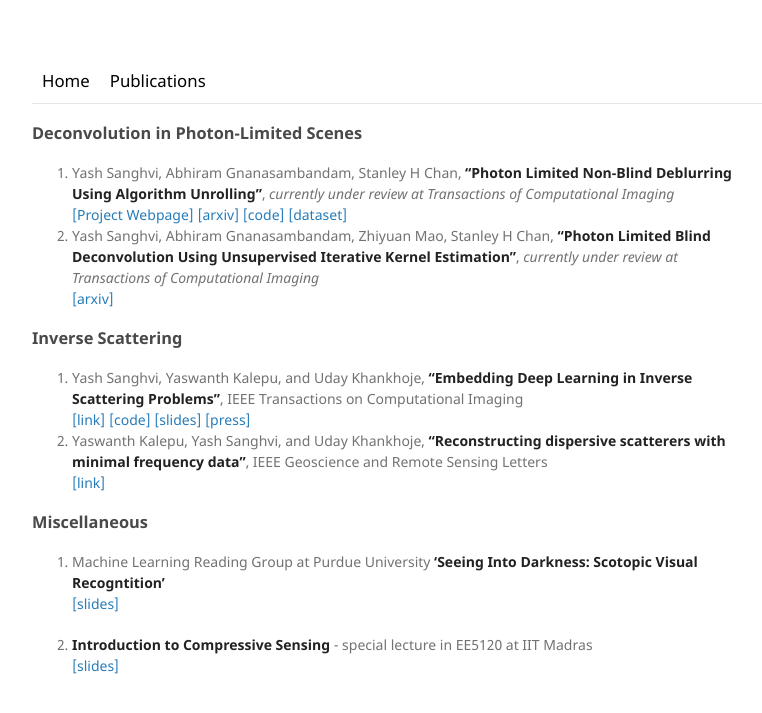
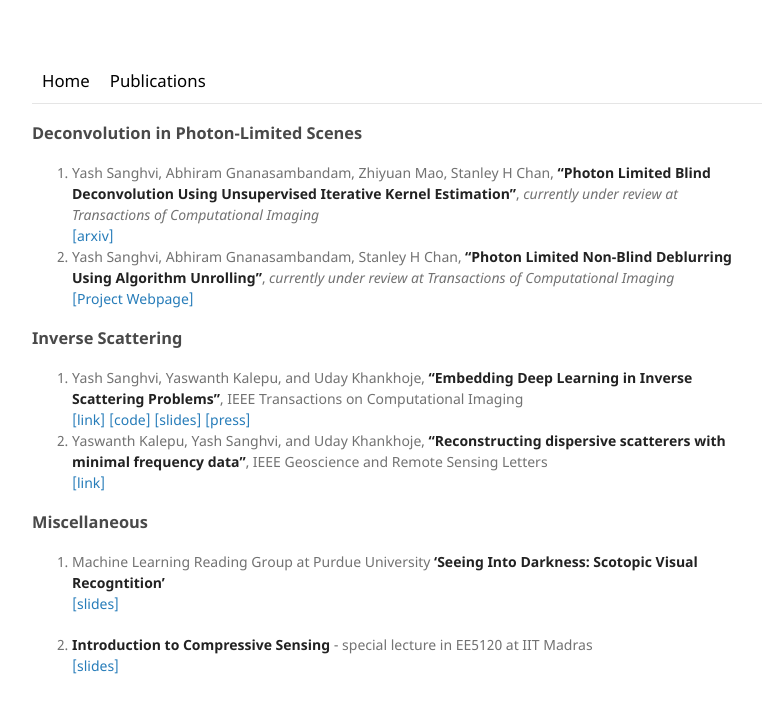
Before and after one commit to sanghviyashiitb/sanghviyashiitb.github.io, a Jekyll site: the page built from publications/index.md, in a window 1280 px wide. Shown: the top 713 px of the page, without its empty margins (108-870 px from the left). Built offline with Jekyll 4.4.1, drawn with Linux system fonts in a browser that asks for light colours.

Commit message:
Update index.md

```diff
--- a/publications/index.md
+++ b/publications/index.md
@@ -3,9 +3,9 @@ layout: default_cv
 title: Selected Publications
 ---
 ### Deconvolution in Photon-Limited Scenes
-1. Yash Sanghvi, Abhiram Gnanasambandam, Stanley H Chan, **"Photon Limited Non-Blind Deblurring Using Algorithm Unrolling"**, _currently under review at Transactions of Computational Imaging_ <br>
-[[Project Webpage]](https://sanghviyashiitb.github.io/poisson-deblurring/) [[arxiv]](https://arxiv.org/abs/2110.15314) [[code]](https://github.com/sanghviyashiitb/poisson-deblurring) [[dataset]](https://sanghviyashiitb.github.io/poisson-deblurring/)
-2. Yash Sanghvi, Abhiram Gnanasambandam, Zhiyuan Mao, Stanley H Chan, **"Photon Limited Blind Deconvolution Using Unsupervised Iterative Kernel Estimation"**, _currently under review at Transactions of Computational Imaging_ <br> [[arxiv]](https://arxiv.org/abs/2208.00451)
+1. Yash Sanghvi, Abhiram Gnanasambandam, Zhiyuan Mao, Stanley H Chan, **"Photon Limited Blind Deconvolution Using Unsupervised Iterative Kernel Estimation"**, _currently under review at Transactions of Computational Imaging_ <br> [[arxiv]](https://arxiv.org/abs/2208.00451)
+2. Yash Sanghvi, Abhiram Gnanasambandam, Stanley H Chan, **"Photon Limited Non-Blind Deblurring Using Algorithm Unrolling"**, _currently under review at Transactions of Computational Imaging_ <br>
+[[Project Webpage]](https://sanghviyashiitb.github.io/poisson-deblurring/)
 
 ### Inverse Scattering
 1. Yash Sanghvi, Yaswanth Kalepu, and Uday Khankhoje, **"Embedding Deep Learning in Inverse Scattering Problems"**, IEEE Transactions on Computational Imaging <br>
```
